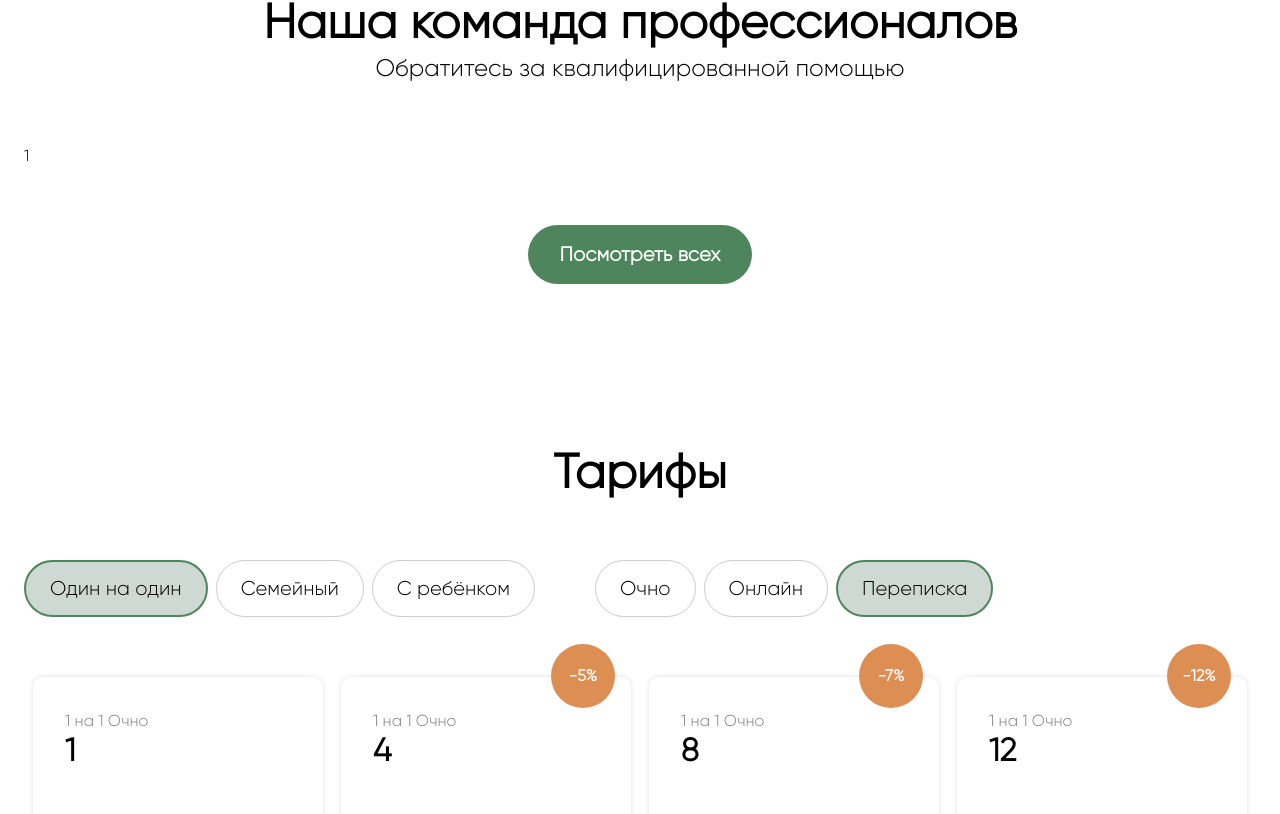
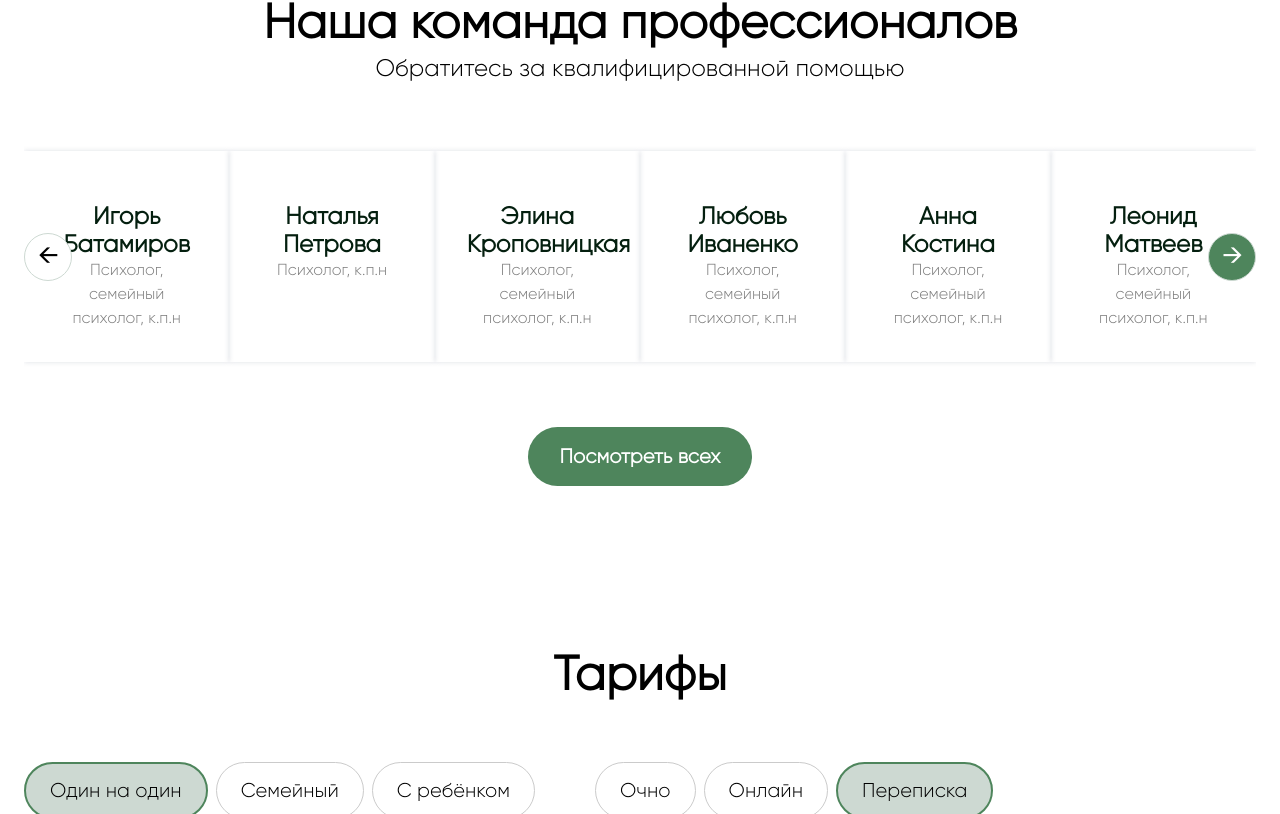
Before and after one commit to NikitaGamza/psychology, a Next.js app: page / in a window 1280 px wide. Shown: the part 1066-1880 px from the top of the page. Built offline with nearby package versions, Linux system fonts and the light colour scheme.

Commit message:
feat: Slider

```diff
--- a/pages/index.tsx
+++ b/pages/index.tsx
@@ -9,6 +9,8 @@ import HowWorkPageComponent from '@/app/components/pages/main/HowWork/HowWorkPag
 import WeHelpPageComponent from '@/app/components/pages/main/WeHelp/WeHelpPageComponent';
 import Link from 'next/link';
 import Questions from '@/app/components/pages/main/Questions/Questions';
+import Blog from '@/app/components/pages/main/Blog/Blog';
+import Courses from '@/app/components/pages/main/Courses/Courses';
 export default function Home() {
   return (
     <>
@@ -37,6 +39,8 @@ export default function Home() {
               imgUrl={'/brain.png'}
               bgColor={'blue'}
             />
+            <Blog />
+            <Courses />
             <div className={style.main__banner}>
               <h2 className={style.main__banner__text}>
                 98% наших клиентов уверены, что помощь психолога помогает решить
--- /dev/null
+++ b/src/app/components/pages/main/Blog/Blog.tsx
@@ -0,0 +1,19 @@
+import style from './Blog.module.scss';
+
+export default function Blog() {
+  return (
+    <section className={style.help}>
+      <div className="container">
+        <div className="section">
+          <div className="section__head">
+            <h2 className="section__head__title">Блог</h2>
+            <p className="section__head__subtitle">
+              Мы помогаем вам и развиваемся сами
+            </p>
+          </div>
+          <button className="button_green">Перейти в блог</button>
+        </div>
+      </div>
+    </section>
+  );
+}
--- /dev/null
+++ b/src/app/components/pages/main/Courses/Courses.tsx
@@ -0,0 +1,17 @@
+import style from './Courses.module.scss';
+
+export default function Courses() {
+  return (
+    <section className={style.help}>
+      <div className="container">
+        <div className="section">
+          <div className="section__head">
+            <h2 className="section__head__title">Курсы по психологии</h2>
+            <p className="section__head__subtitle">Какой то текст сюда</p>
+          </div>
+          <button className="button_green">Смотреть все курсы</button>
+        </div>
+      </div>
+    </section>
+  );
+}
--- a/src/app/components/pages/main/Team/TeamPageComponent.tsx
+++ b/src/app/components/pages/main/Team/TeamPageComponent.tsx
@@ -1,5 +1,5 @@
 import style from './TeamPageComponent.module.scss';
-import PsychoSlider from '@/app/components/PsychoSlider/PsychoSlider';
+import PsychoSlider from '@/app/components/pages/main/Team/extra/PsychoSlider/PsychoSlider';
 
 export default function TeamPageComponent() {
   return (
--- /dev/null
+++ b/src/app/components/pages/main/Team/extra/PsychoSlider/PsychoSlider.module.scss
@@ -0,0 +1,62 @@
+@import '../../../../../../style/colors.scss';
+.arrow {
+  width: 48px;
+  height: 48px;
+  border-radius: 24px;
+  border: 1px solid $green_light;
+  display: block;
+  text-align: center;
+  font-weight: 900;
+  font-size: 24px;
+  padding-top: 8px;
+  background-color: $white;
+  &_next {
+    background-color: $green;
+    color: $white;
+  }
+}
+.slider {
+  position: relative;
+  &__wrap {
+    padding: 5px 0 5px 0;
+  }
+  &__arrows {
+    display: flex;
+    justify-content: space-between;
+    position: absolute;
+    z-index: 3;
+    bottom: 50%;
+    transform: translate(0, 50%);
+    width: 100%;
+  }
+}
+.dots {
+  display: none;
+  &__item {
+    background-color: $green_30;
+    width: 10px;
+    height: 10px;
+    border: none;
+    border-radius: 5px;
+    &_active {
+      background-color: $green;
+    }
+  }
+}
+.test {
+  width: 200px;
+  border: 1px solid black;
+}
+
+@media screen and (max-width: 715px) {
+  .dots {
+    display: flex;
+    justify-content: center;
+    gap: 5px;
+  }
+  .slider {
+    &__arrows {
+      display: none;
+    }
+  }
+}
--- a/src/app/components/PsychoSlider/PsychoSlider.tsx
+++ b/src/app/components/pages/main/Team/extra/PsychoSlider/PsychoSlider.tsx
@@ -1,7 +1,26 @@
 import React from 'react';
-import Psychologist from '../ui/Psychologist/Psychologist';
+import Psychologist from '../../../../../ui/Psychologist/Psychologist';
 import 'keen-slider/keen-slider.min.css';
 import { useKeenSlider } from 'keen-slider/react';
+import { useState } from 'react';
+import style from './PsychoSlider.module.scss';
+
+function Arrow(props: {
+  disabled: boolean;
+  left?: boolean;
+  onClick: (e: any) => void;
+}) {
+  const disabeld = props.disabled ? ' arrow--disabled' : '';
+  return (
+    <span
+      onClick={props.onClick}
+      className={`${style.arrow} ${!disabeld && style.arrow_next}`}
+    >
+      {props.left && '←'}
+      {!props.left && '→'}
+    </span>
+  );
+}
 
 export default function PsychoSlider() {
   const psychoList = [
@@ -97,31 +116,96 @@ export default function PsychoSlider() {
       tags: ['Дети', 'Семья', 'Карьера'],
     },
   ];
-  const [sliderRef, instanceRef] = useKeenSlider(
-    {
-      slideChanged() {
-        console.log('slide changed');
+
+  const [currentSlide, setCurrentSlide] = useState(0);
+  const [loaded, setLoaded] = useState(false);
+  const [sliderRef, instanceRef] = useKeenSlider<HTMLDivElement>({
+    initial: 0,
+    slideChanged(slider) {
+      setCurrentSlide(slider.track.details.rel);
+    },
+    slides: {
+      perView: 4,
+      spacing: 20,
+    },
+    breakpoints: {
+      '(max-width: 1232px)': {
+        slides: {
+          perView: 3,
+          spacing: 20,
+        },
+      },
+      '(max-width: 1000px)': {
+        slides: {
+          perView: 2,
+          spacing: 20,
+        },
+      },
+      '(max-width: 715px)': {
+        slides: {
+          perView: 1,
+        },
       },
     },
-    [
-      // add plugins here
-    ]
-  );
+    created() {
+      setLoaded(true);
+    },
+  });
   return (
-    // <div className="flex_wrap_spacebetween">
-    //   {psychoList.map((item: any, index) => (
-    //     <Psychologist
-    //       key={index}
-    //       firstName={item.firstName}
-    //       lastName={item.lastName}
-    //       fields={item.fields}
-    //     />
-    //   ))}
-    // </div>
-    <div ref={sliderRef} className="keen-slider">
-      <div className="keen-slider__slide">1</div>
-      <div className="keen-slider__slide">2</div>
-      <div className="keen-slider__slide">3</div>
-    </div>
+    <>
+      <div className={`navigation-wrapper ${style.slider}`}>
+        <div ref={sliderRef} className={`keen-slider ${style.slider__wrap}`}>
+          {psychoList.map((item: any, index) => (
+            <Psychologist
+              key={index}
+              firstName={item.firstName}
+              lastName={item.lastName}
+              fields={item.fields}
+            />
+          ))}
+        </div>
+        {loaded && instanceRef.current && (
+          <div className={style.slider__arrows}>
+            <Arrow
+              left
+              onClick={(e: any) =>
+                e.stopPropagation() || instanceRef.current?.prev()
+              }
+              disabled={currentSlide === 0}
+            />
+
+            <Arrow
+              onClick={(e: any) =>
+                e.stopPropagation() || instanceRef.current?.next()
+              }
+              disabled={
+                currentSlide ===
+                instanceRef.current.track.details.slides.length - 1
+              }
+            />
+          </div>
+        )}
+      </div>
+      {loaded && instanceRef.current && (
+        <div className={style.dots}>
+          {[
+            ...Array(instanceRef.current.track.details.slides.length).keys(),
+          ].map((idx) => {
+            return (
+              <button
+                key={idx}
+                onClick={() => {
+                  instanceRef.current?.moveToIdx(idx);
+                }}
+                className={
+                  style.dots__item +
+                  (currentSlide === idx ? ` ${style.dots__item_active}` : '')
+                }
+              ></button>
+            );
+          })}
+        </div>
+      )}
+    </>
   );
 }
--- a/src/app/components/ui/Psychologist/Psychologist.module.scss
+++ b/src/app/components/ui/Psychologist/Psychologist.module.scss
@@ -28,7 +28,7 @@
     }
   }
   &_min {
-    width: 290px;
+    // width: 290px;
     text-align: center;
     padding: 32px;
     box-shadow: 0px 0px 5px 0px #1d304e26;
--- a/src/app/components/ui/Psychologist/Psychologist.tsx
+++ b/src/app/components/ui/Psychologist/Psychologist.tsx
@@ -23,7 +23,7 @@ export default function Psychologist(props: any) {
     (!sex && isMarried && 'Замужем') ||
     'Не замужем';
   return (
-    <div>
+    <>
       {inDetail ? (
         <div className={style.psychologist_full}>
           <img src={imageUrl} alt={imageUrl} />
@@ -67,7 +67,7 @@ export default function Psychologist(props: any) {
           </div>
         </div>
       ) : (
-        <div className={style.psychologist_min}>
+        <div className={`keen-slider__slide ${style.psychologist_min}`}>
           <img src={imageUrl} alt={imageUrl} srcSet="" />
           <h5 className={style.psychologist__fullname}>
             {firstName} {lastName}
@@ -75,6 +75,6 @@ export default function Psychologist(props: any) {
           <p className={style.psychologist__fields}>{fields.join(', ')}</p>
         </div>
       )}
-    </div>
+    </>
   );
 }
--- a/src/app/style/colors.scss
+++ b/src/app/style/colors.scss
@@ -1,4 +1,5 @@
 $green: #4e855c;
+$green_30: #cadace;
 $green_75: #7aa485;
 $green_light: #cdd9d2;
 $black: #041f0f;
```
Also changed, not shown: src/app/components/pages/main/Blog/Blog.module.scss (added), src/app/components/pages/main/Courses/Courses.module.scss (added).
